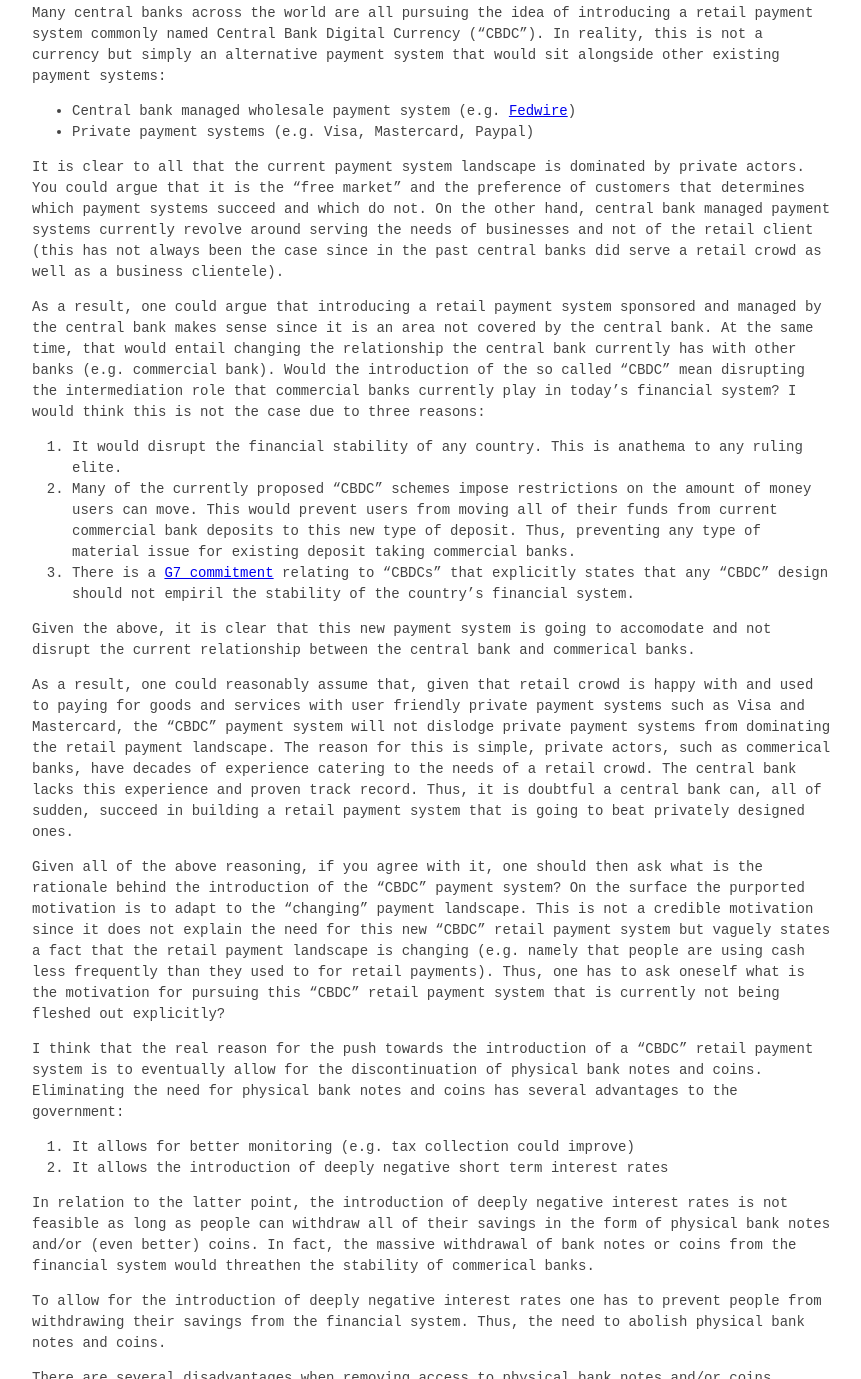
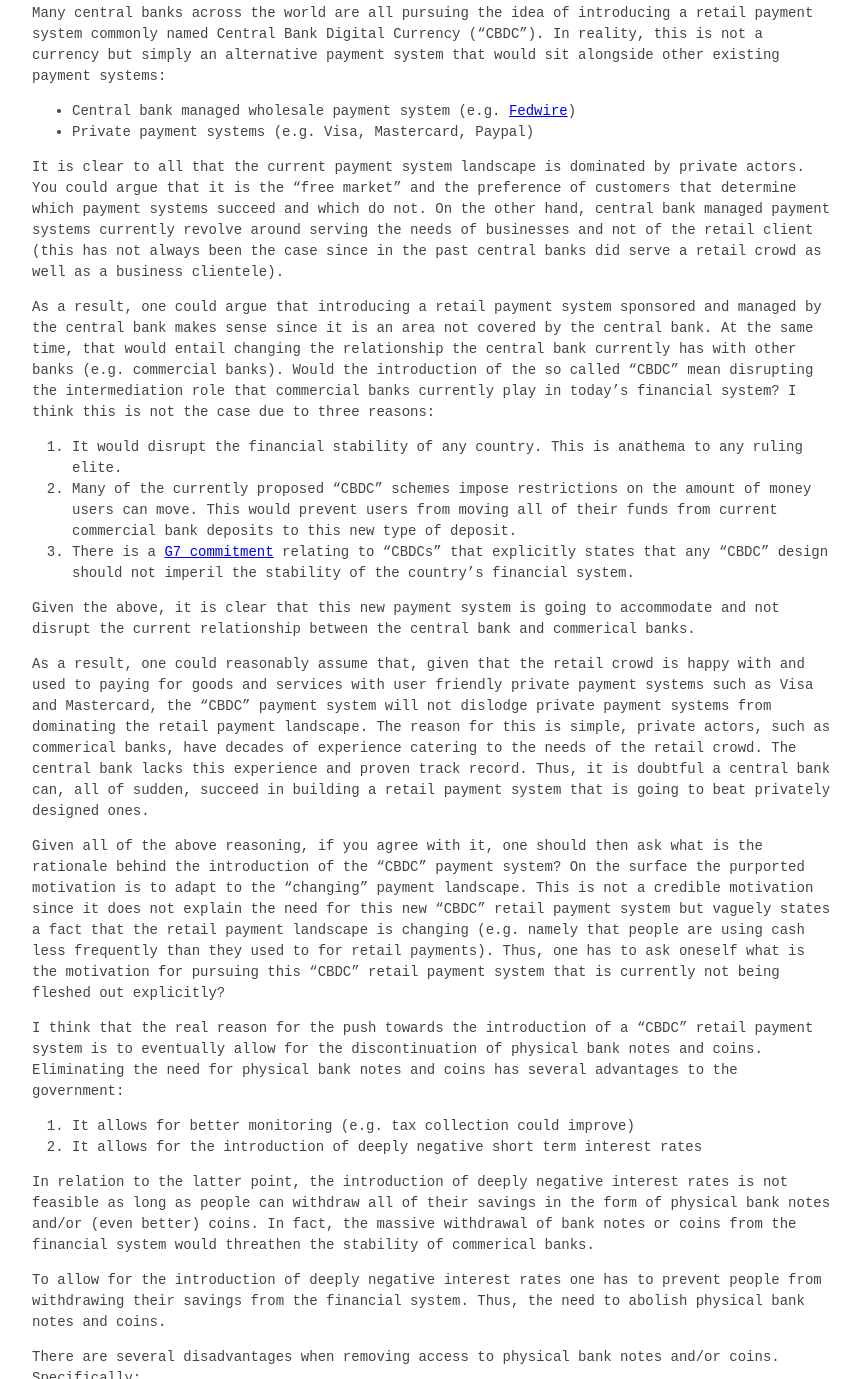
Before and after one commit to EcuDeMarc/EcuDeMarc.github.io, a plain HTML site: page posts/what-is-motivation-behind-cbdc/index.html in a window 1280 px wide. Shown: the part 293-1672 px from the top of the page, without its empty margins (208-1069 px from the left). Drawn offline with Linux system fonts and the light colour scheme.

Commit message:
fix typos in what-is-motivation-behind-cbdc

```diff
--- a/posts/what-is-motivation-behind-cbdc/index.html
+++ b/posts/what-is-motivation-behind-cbdc/index.html
@@ -47,20 +47,20 @@
 <li>Central bank managed wholesale payment system (e.g. <a href="https://www.frbservices.org/financial-services/wires/">Fedwire</a>)</li>
 <li>Private payment systems (e.g. Visa, Mastercard, Paypal)</li>
 </ul>
-<p>It is clear to all that the current payment system landscape is dominated by private actors. You could argue that it is the &ldquo;free market&rdquo; and the preference of customers that determines which payment systems succeed and which do not. On the other hand, central bank managed payment systems currently revolve around serving the needs of businesses and not of the retail client (this has not always been the case since in the past central banks did serve a retail crowd as well as a business clientele).</p>
-<p>As a result, one could argue that introducing a retail payment system sponsored and managed by the central bank makes sense since it is an area not covered by the central bank. At the same time, that would entail changing the relationship the central bank currently has with other banks (e.g. commercial bank). Would the introduction of the so called &ldquo;CBDC&rdquo; mean disrupting the intermediation role that commercial banks currently play in today&rsquo;s financial system? I would think this is not the case due to three reasons:</p>
+<p>It is clear to all that the current payment system landscape is dominated by private actors. You could argue that it is the &ldquo;free market&rdquo; and the preference of customers that determine which payment systems succeed and which do not. On the other hand, central bank managed payment systems currently revolve around serving the needs of businesses and not of the retail client (this has not always been the case since in the past central banks did serve a retail crowd as well as a business clientele).</p>
+<p>As a result, one could argue that introducing a retail payment system sponsored and managed by the central bank makes sense since it is an area not covered by the central bank. At the same time, that would entail changing the relationship the central bank currently has with other banks (e.g. commercial banks). Would the introduction of the so called &ldquo;CBDC&rdquo; mean disrupting the intermediation role that commercial banks currently play in today&rsquo;s financial system? I think this is not the case due to three reasons:</p>
 <ol>
 <li>It would disrupt the financial stability of any country. This is anathema to any ruling elite.</li>
-<li>Many of the currently proposed &ldquo;CBDC&rdquo; schemes impose restrictions on the amount of money users can move. This would prevent users from moving all of their funds from current commercial bank deposits to this new type of deposit. Thus, preventing any type of material issue for existing deposit taking commercial banks.</li>
-<li>There is a <a href="https://assets.publishing.service.gov.uk/government/uploads/system/uploads/attachment_data/file/1025235/G7_Public_Policy_Principles_for_Retail_CBDC_FINAL.pdf">G7 commitment</a> relating to &ldquo;CBDCs&rdquo; that explicitly states that any &ldquo;CBDC&rdquo; design should not empiril the stability of the country&rsquo;s financial system.</li>
+<li>Many of the currently proposed &ldquo;CBDC&rdquo; schemes impose restrictions on the amount of money users can move. This would prevent users from moving all of their funds from current commercial bank deposits to this new type of deposit.</li>
+<li>There is a <a href="https://assets.publishing.service.gov.uk/government/uploads/system/uploads/attachment_data/file/1025235/G7_Public_Policy_Principles_for_Retail_CBDC_FINAL.pdf">G7 commitment</a> relating to &ldquo;CBDCs&rdquo; that explicitly states that any &ldquo;CBDC&rdquo; design should not imperil the stability of the country&rsquo;s financial system.</li>
 </ol>
-<p>Given the above, it is clear that this new payment system is going to accomodate and not disrupt the current relationship between the central bank and commerical banks.</p>
-<p>As a result, one could reasonably assume that, given that retail crowd is happy with and used to paying for goods and services with user friendly private payment systems such as Visa and Mastercard, the &ldquo;CBDC&rdquo; payment system will not dislodge private payment systems from dominating the retail payment landscape. The reason for this is simple, private actors, such as commerical banks, have decades of experience catering to the needs of a retail crowd. The central bank lacks this experience and proven track record. Thus, it is doubtful a central bank can, all of sudden, succeed in building a retail payment system that is going to beat privately designed ones.</p>
+<p>Given the above, it is clear that this new payment system is going to accommodate and not disrupt the current relationship between the central bank and commerical banks.</p>
+<p>As a result, one could reasonably assume that, given that the retail crowd is happy with and used to paying for goods and services with user friendly private payment systems such as Visa and Mastercard, the &ldquo;CBDC&rdquo; payment system will not dislodge private payment systems from dominating the retail payment landscape. The reason for this is simple, private actors, such as commerical banks, have decades of experience catering to the needs of the retail crowd. The central bank lacks this experience and proven track record. Thus, it is doubtful a central bank can, all of sudden, succeed in building a retail payment system that is going to beat privately designed ones.</p>
 <p>Given all of the above reasoning, if you agree with it, one should then ask what is the rationale behind the introduction of the &ldquo;CBDC&rdquo; payment system? On the surface the purported motivation is to adapt to the &ldquo;changing&rdquo; payment landscape. This is not a credible motivation since it does not explain the need for this new &ldquo;CBDC&rdquo; retail payment system but vaguely states a fact that the retail payment landscape is changing (e.g. namely that people are using cash less frequently than they used to for retail payments). Thus, one has to ask oneself what is the motivation for pursuing this &ldquo;CBDC&rdquo; retail payment system that is currently not being fleshed out explicitly?</p>
 <p>I think that the real reason for the push towards the introduction of a &ldquo;CBDC&rdquo; retail payment system is to eventually allow for the discontinuation of physical bank notes and coins. Eliminating the need for physical bank notes and coins has several advantages to the government:</p>
 <ol>
 <li>It allows for better monitoring (e.g. tax collection could improve)</li>
-<li>It allows the introduction of deeply negative short term interest rates</li>
+<li>It allows for the introduction of deeply negative short term interest rates</li>
 </ol>
 <p>In relation to the latter point, the introduction of deeply negative interest rates is not feasible as long as people can withdraw all of their savings in the form of physical bank notes and/or (even better) coins. In fact, the massive withdrawal of bank notes or coins from the financial system would threathen the stability of commerical banks.</p>
 <p>To allow for the introduction of deeply negative interest rates one has to prevent people from withdrawing their savings from the financial system. Thus, the need to abolish physical bank notes and coins.</p>
```
